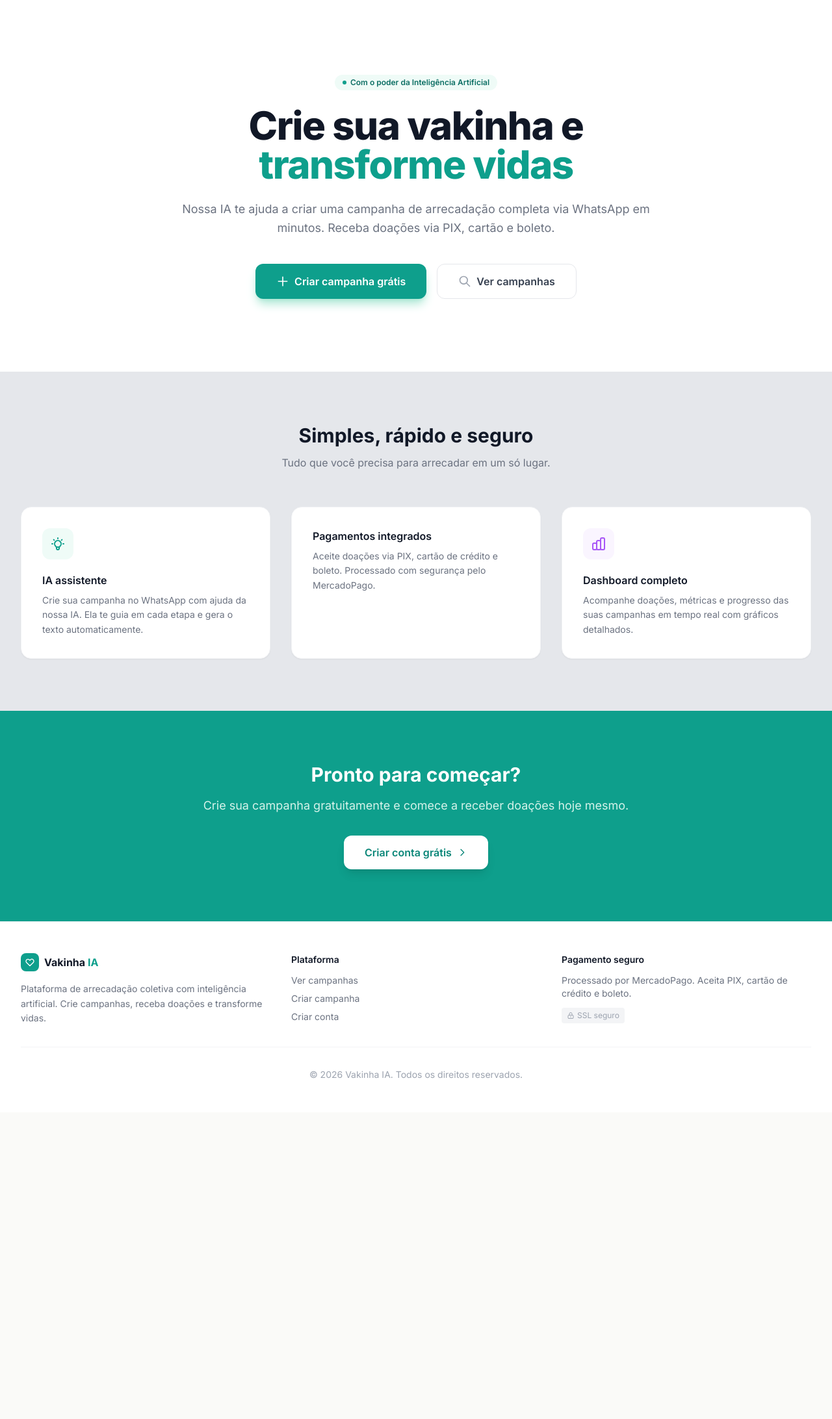
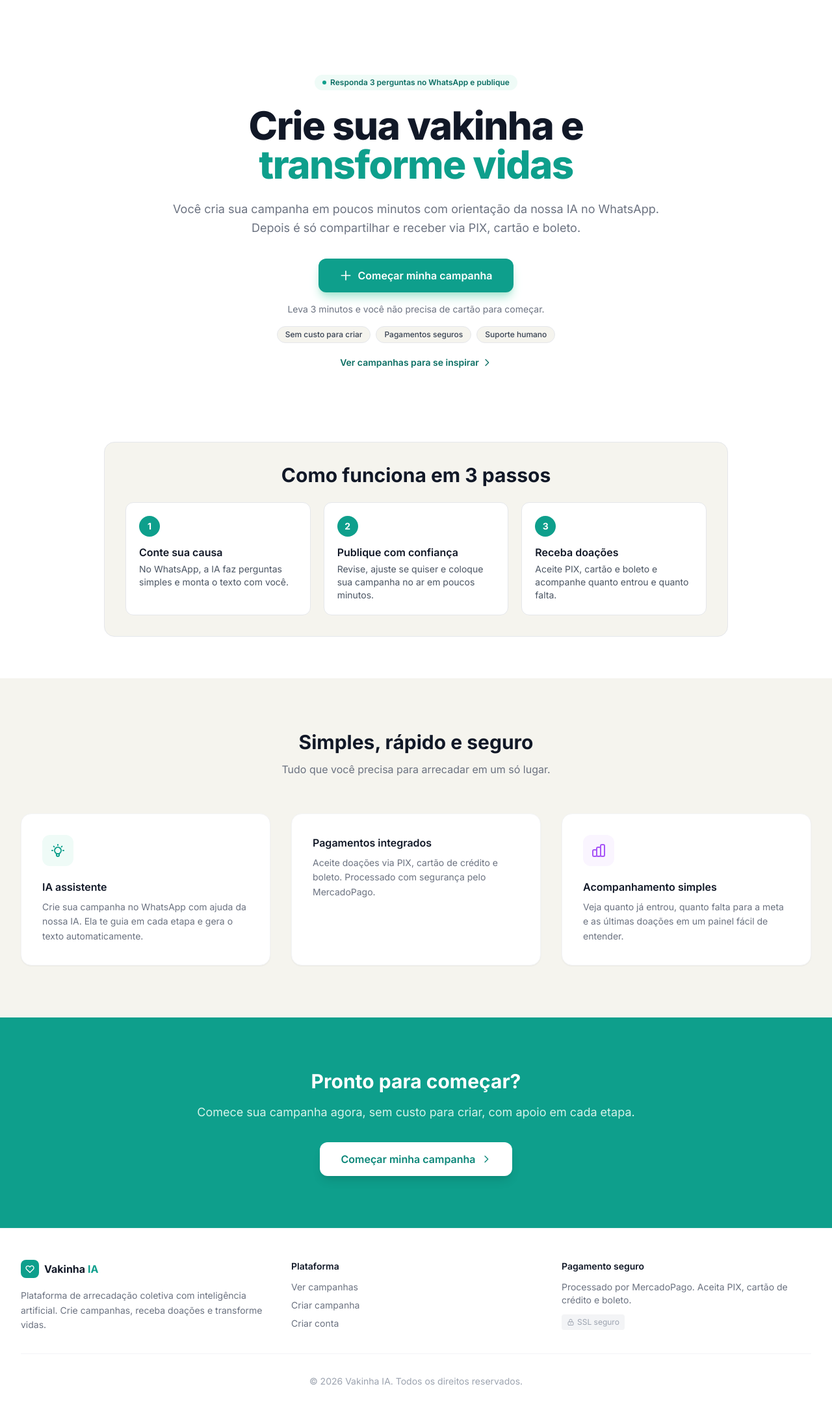
Before and after one commit to Joao-Valerio/vakinha, a Django app: page / in a window 1280 px wide. Shown: the part 65-2249 px from the top of the page at 65% size. Before the commit the page ends 1724 px from the top, so only its background shows below. Run offline with Django 4.2, Linux system fonts and the light colour scheme; data comes from the database, SQL or seed files in the repository; data that the repository does not hold is empty; parts of the project's set-up code (start-up, migrations or seed data) failed here and were passed over; some libraries are stand-ins or nearby versions.

Commit message:
style: melhorando a copy da home

```diff
--- a/vakinha_django/templates/base.html
+++ b/vakinha_django/templates/base.html
@@ -75,7 +75,7 @@
   {% block extra_head %}{% endblock %}
 </head>
 
-<body class="bg-gray-50 text-gray-900 font-sans antialiased min-h-screen flex flex-col">
+<body class="bg-sand-50 text-sand-900 font-sans antialiased min-h-screen flex flex-col">
 
   <!-- Navbar -->
   <nav class="bg-sand-50/80 backdrop-blur-md border-b border-gray-300 sticky top-0 z-50 h-18 transition-all duration-300">
--- a/vakinha_django/templates/campaigns/_card.html
+++ b/vakinha_django/templates/campaigns/_card.html
@@ -1,5 +1,5 @@
 {% load humanize %}
-<div class="bg-white rounded-2xl border border-gray-100 shadow-sm hover:shadow-md transition-shadow overflow-hidden group">
+<div class="bg-white rounded-2xl border border-sand-200 shadow-sm hover:shadow-card-hover transition-shadow overflow-hidden group">
   {% if campaign.image %}
   <div class="aspect-video overflow-hidden">
     <img src="{{ campaign.image.url }}" alt="{{ campaign.title }}" class="w-full h-full object-cover group-hover:scale-105 transition-transform duration-300" />
--- a/vakinha_django/templates/home.html
+++ b/vakinha_django/templates/home.html
@@ -11,32 +11,64 @@
     <div class="text-center max-w-3xl mx-auto">
       <span class="inline-flex items-center gap-1.5 text-xs font-semibold text-primary-700 bg-primary-50 px-3 py-1 rounded-full mb-6">
         <span class="w-1.5 h-1.5 bg-primary-500 rounded-full"></span>
-        Com o poder da Inteligência Artificial
+        Responda 3 perguntas no WhatsApp e publique
       </span>
       <h1 class="text-4xl sm:text-5xl lg:text-6xl font-extrabold text-gray-900 leading-tight tracking-tight mb-6">
         Crie sua vakinha e<br />
         <span class="text-primary-500">transforme vidas</span>
       </h1>
-      <p class="text-lg text-gray-500 mb-10 leading-relaxed">
-        Nossa IA te ajuda a criar uma campanha de arrecadação completa via WhatsApp em minutos.
-        Receba doações via PIX, cartão e boleto.
+      <p class="text-lg text-gray-500 mb-8 leading-relaxed">
+        Você cria sua campanha em poucos minutos com orientação da nossa IA no WhatsApp.
+        Depois é só compartilhar e receber via PIX, cartão e boleto.
       </p>
-      <div class="flex flex-col sm:flex-row gap-4 justify-center">
+      <div class="flex flex-col gap-4 items-center">
         <a href="{% url 'campaigns:create' %}" class="inline-flex items-center justify-center gap-2 px-8 py-3.5 bg-primary-500 hover:bg-primary-600 text-white font-semibold rounded-xl transition-all shadow-lg shadow-primary-200 hover:shadow-primary-300">
           <svg class="w-5 h-5" fill="none" stroke="currentColor" viewBox="0 0 24 24"><path stroke-linecap="round" stroke-linejoin="round" stroke-width="2" d="M12 4v16m8-8H4"/></svg>
-          Criar campanha grátis
+          Começar minha campanha
         </a>
-        <a href="{% url 'campaigns:list' %}" class="inline-flex items-center justify-center gap-2 px-8 py-3.5 bg-white border border-gray-200 hover:border-primary-300 text-gray-700 font-semibold rounded-xl transition-all">
-          <svg class="w-5 h-5 text-gray-400" fill="none" stroke="currentColor" viewBox="0 0 24 24"><path stroke-linecap="round" stroke-linejoin="round" stroke-width="2" d="M21 21l-6-6m2-5a7 7 0 11-14 0 7 7 0 0114 0z"/></svg>
-          Ver campanhas
+        <p class="text-sm text-gray-500">Leva 3 minutos e você não precisa de cartão para começar.</p>
+        <div class="flex flex-wrap items-center justify-center gap-2 text-xs font-medium">
+          <span class="px-3 py-1 rounded-full bg-sand-100 text-gray-700 border border-gray-200">Sem custo para criar</span>
+          <span class="px-3 py-1 rounded-full bg-sand-100 text-gray-700 border border-gray-200">Pagamentos seguros</span>
+          <span class="px-3 py-1 rounded-full bg-sand-100 text-gray-700 border border-gray-200">Suporte humano</span>
+        </div>
+        <a href="{% url 'campaigns:list' %}" class="inline-flex items-center gap-1 text-sm font-semibold text-primary-700 hover:text-primary-800 mt-1">
+          Ver campanhas para se inspirar
+          <svg class="w-4 h-4" fill="none" stroke="currentColor" viewBox="0 0 24 24"><path stroke-linecap="round" stroke-linejoin="round" stroke-width="2" d="M9 5l7 7-7 7"/></svg>
         </a>
       </div>
     </div>
   </div>
 </section>
 
+<!-- How it works -->
+<section class="bg-white pb-16">
+  <div class="max-w-5xl mx-auto px-4 sm:px-6 lg:px-8">
+    <div class="bg-sand-100 border border-gray-200 rounded-2xl p-6 sm:p-8">
+      <h2 class="text-2xl sm:text-3xl font-bold text-gray-900 text-center mb-6">Como funciona em 3 passos</h2>
+      <div class="grid grid-cols-1 md:grid-cols-3 gap-4 sm:gap-5">
+        <div class="bg-white rounded-xl border border-gray-200 p-5">
+          <span class="inline-flex items-center justify-center w-8 h-8 rounded-full bg-primary-500 text-white font-bold text-sm mb-3">1</span>
+          <h3 class="font-semibold text-gray-900 mb-1">Conte sua causa</h3>
+          <p class="text-sm text-gray-600">No WhatsApp, a IA faz perguntas simples e monta o texto com você.</p>
+        </div>
+        <div class="bg-white rounded-xl border border-gray-200 p-5">
+          <span class="inline-flex items-center justify-center w-8 h-8 rounded-full bg-primary-500 text-white font-bold text-sm mb-3">2</span>
+          <h3 class="font-semibold text-gray-900 mb-1">Publique com confiança</h3>
+          <p class="text-sm text-gray-600">Revise, ajuste se quiser e coloque sua campanha no ar em poucos minutos.</p>
+        </div>
+        <div class="bg-white rounded-xl border border-gray-200 p-5">
+          <span class="inline-flex items-center justify-center w-8 h-8 rounded-full bg-primary-500 text-white font-bold text-sm mb-3">3</span>
+          <h3 class="font-semibold text-gray-900 mb-1">Receba doações</h3>
+          <p class="text-sm text-gray-600">Aceite PIX, cartão e boleto e acompanhe quanto entrou e quanto falta.</p>
+        </div>
+      </div>
+    </div>
+  </div>
+</section>
+
 <!-- Features -->
-<section class="bg-gray-200 py-20">
+<section class="bg-sand-100 py-20">
   <div class="max-w-7xl mx-auto px-4 sm:px-6 lg:px-8">
     <div class="text-center mb-14">
       <h2 class="text-3xl font-bold text-gray-900 mb-3">Simples, rápido e seguro</h2>
@@ -61,8 +93,8 @@
         <div class="w-12 h-12 bg-purple-50 rounded-xl flex items-center justify-center mb-5">
           <svg class="w-6 h-6 text-purple-500" fill="none" stroke="currentColor" viewBox="0 0 24 24"><path stroke-linecap="round" stroke-linejoin="round" stroke-width="2" d="M9 19v-6a2 2 0 00-2-2H5a2 2 0 00-2 2v6a2 2 0 002 2h2a2 2 0 002-2zm0 0V9a2 2 0 012-2h2a2 2 0 012 2v10m-6 0a2 2 0 002 2h2a2 2 0 002-2m0 0V5a2 2 0 012-2h2a2 2 0 012 2v14a2 2 0 01-2 2h-2a2 2 0 01-2-2z"/></svg>
         </div>
-        <h3 class="font-semibold text-gray-900 mb-2">Dashboard completo</h3>
-        <p class="text-sm text-gray-500 leading-relaxed">Acompanhe doações, métricas e progresso das suas campanhas em tempo real com gráficos detalhados.</p>
+        <h3 class="font-semibold text-gray-900 mb-2">Acompanhamento simples</h3>
+        <p class="text-sm text-gray-500 leading-relaxed">Veja quanto já entrou, quanto falta para a meta e as últimas doações em um painel fácil de entender.</p>
       </div>
     </div>
   </div>
@@ -89,9 +121,9 @@
 <section class="bg-primary-500 py-20">
   <div class="max-w-3xl mx-auto px-4 text-center">
     <h2 class="text-3xl font-bold text-white mb-4">Pronto para começar?</h2>
-    <p class="text-primary-100 mb-8 text-lg">Crie sua campanha gratuitamente e comece a receber doações hoje mesmo.</p>
-    <a href="{% url 'accounts:signup' %}" class="inline-flex items-center gap-2 px-8 py-3.5 bg-white hover:bg-gray-50 text-primary-600 font-semibold rounded-xl transition-all shadow-lg">
-      Criar conta grátis
+    <p class="text-primary-100 mb-8 text-lg">Comece sua campanha agora, sem custo para criar, com apoio em cada etapa.</p>
+    <a href="{% url 'campaigns:create' %}" class="inline-flex items-center gap-2 px-8 py-3.5 bg-white hover:bg-gray-50 text-primary-600 font-semibold rounded-xl transition-all shadow-lg">
+      Começar minha campanha
       <svg class="w-4 h-4" fill="none" stroke="currentColor" viewBox="0 0 24 24"><path stroke-linecap="round" stroke-linejoin="round" stroke-width="2" d="M9 5l7 7-7 7"/></svg>
     </a>
   </div>
```
Also changed, not shown: vakinha_django/apps/payments/services.py (+44 -6 lines), vakinha_django/templates/campaigns/detail.html (+7 -7 lines), vakinha_django/templates/campaigns/list.html (+5 -5 lines), vakinha_django/templates/payments/donate.html (+8 -8 lines).
